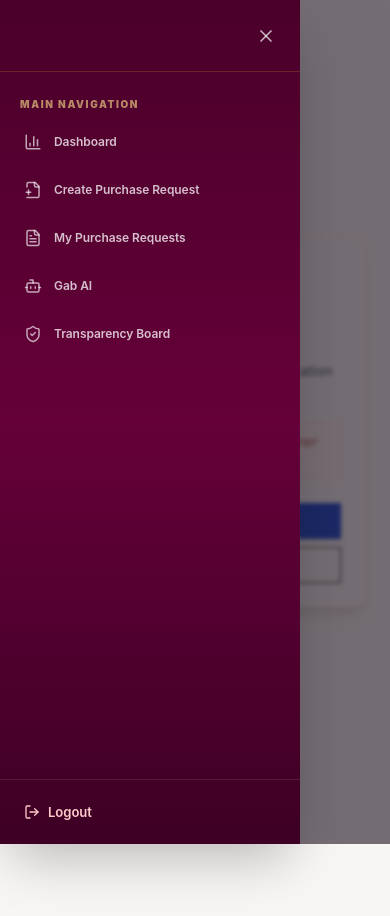
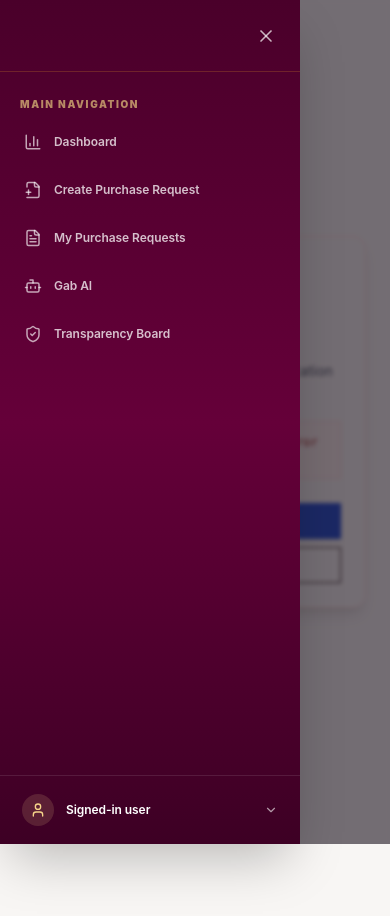
Before and after one commit to mjx0x0/procurematesu, a Next.js app: page /auth/error in a window 390 px wide. Both pictures are taken after a click on the button "Open navigation menu". Built offline with nearby package versions, Linux system fonts and the light colour scheme; no server answers.

Commit message:
Add user account dropdown to mobile sidebar footer

```diff
--- a/components/AppSidebar.tsx
+++ b/components/AppSidebar.tsx
@@ -4,7 +4,6 @@ import { useEffect, useState } from "react";
 import Link from "next/link";
 import { usePathname, useRouter } from "next/navigation";
 import { supabase } from "@/lib/supabase/client";
-import { MsuLogo } from "@/components/msu-logo";
 import {
   BarChart3, Bot, FilePlus2, FileText, MessageSquare, ShieldCheck, Users, User, ChevronDown, LogOut,
   PanelLeftClose, PanelLeftOpen, Menu, X, ClipboardList, ChartNoAxesCombined,
@@ -112,7 +111,17 @@ export default function AppSidebar({ mode, collapsed, onToggleCollapsed }: AppSi
             <div className="flex h-[72px] shrink-0 items-center justify-end border-b border-[#F5AB26]/20 px-4"><button type="button" onClick={() => setMobileOpen(false)} aria-label="Close menu" className="rounded-lg p-2 text-white/70 hover:bg-white/10 hover:text-white"><X className="h-5 w-5" /></button></div>
             <p className="px-5 pt-6 pb-2 text-[10px] font-black uppercase tracking-[0.16em] text-amber-200/60">{mode === "admin" ? "Admin Workspace" : "Main Navigation"}</p>
             <nav aria-label={navLabel} className="flex-1 space-y-1 overflow-y-auto px-3">{links(true)}</nav>
-            <div className="mt-auto border-t border-white/10 p-3"><button type="button" onClick={handleLogout} className="flex w-full items-center gap-2 rounded-xl px-3 py-3 text-xs font-semibold text-red-200 hover:bg-red-500/15"><LogOut className="h-4 w-4" />Logout</button></div>
+            <div className="mt-auto border-t border-white/10 p-3">
+              <button type="button" onClick={() => setAccountOpen((v) => !v)} aria-expanded={accountOpen} aria-label="User account menu" className="flex min-h-11 w-full items-center gap-3 rounded-xl px-2.5 text-left transition hover:bg-white/10">
+                <span className="flex h-8 w-8 shrink-0 items-center justify-center rounded-full bg-[#F6D58A]/15 text-[#F6D58A]"><User className="h-4 w-4" /></span>
+                <span className="min-w-0 flex-1 truncate text-xs font-semibold text-white">{displayName}</span>
+                <ChevronDown className={`h-3.5 w-3.5 text-white/60 transition-transform ${accountOpen ? "rotate-180" : ""}`} />
+              </button>
+              {accountOpen && <div className="mt-2 rounded-xl border border-white/10 bg-[#390020] p-1.5">
+                <div className="border-b border-white/10 px-2.5 py-2"><p className="truncate text-xs font-bold text-white">{displayName}</p><p className="truncate text-[10px] text-white/55">{currentUser?.email || "Signed-in user"}</p></div>
+                <button type="button" onClick={handleLogout} className="flex w-full items-center gap-2 rounded-lg px-2.5 py-2 text-xs font-semibold text-red-200 transition hover:bg-red-500/15"><LogOut className="h-4 w-4" />Logout</button>
+              </div>}
+            </div>
           </aside>
         </div>
       )}
```
